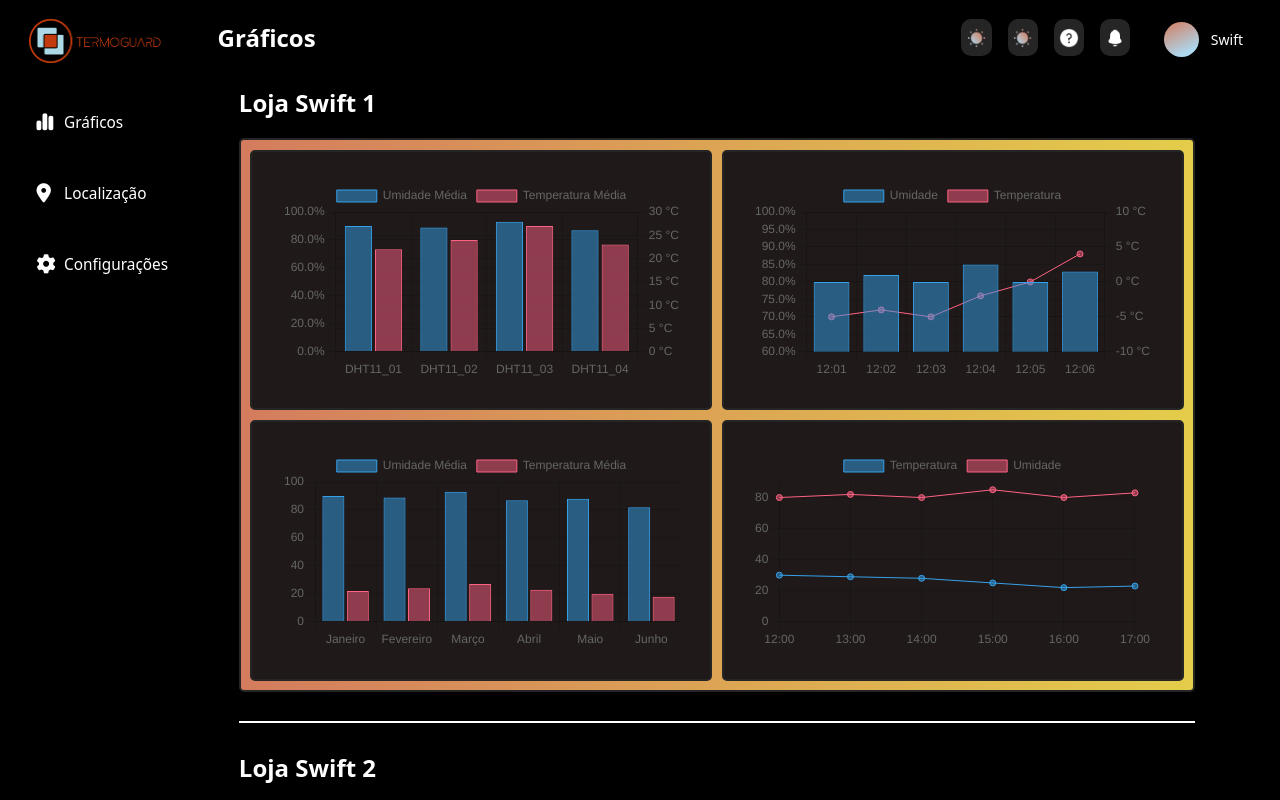
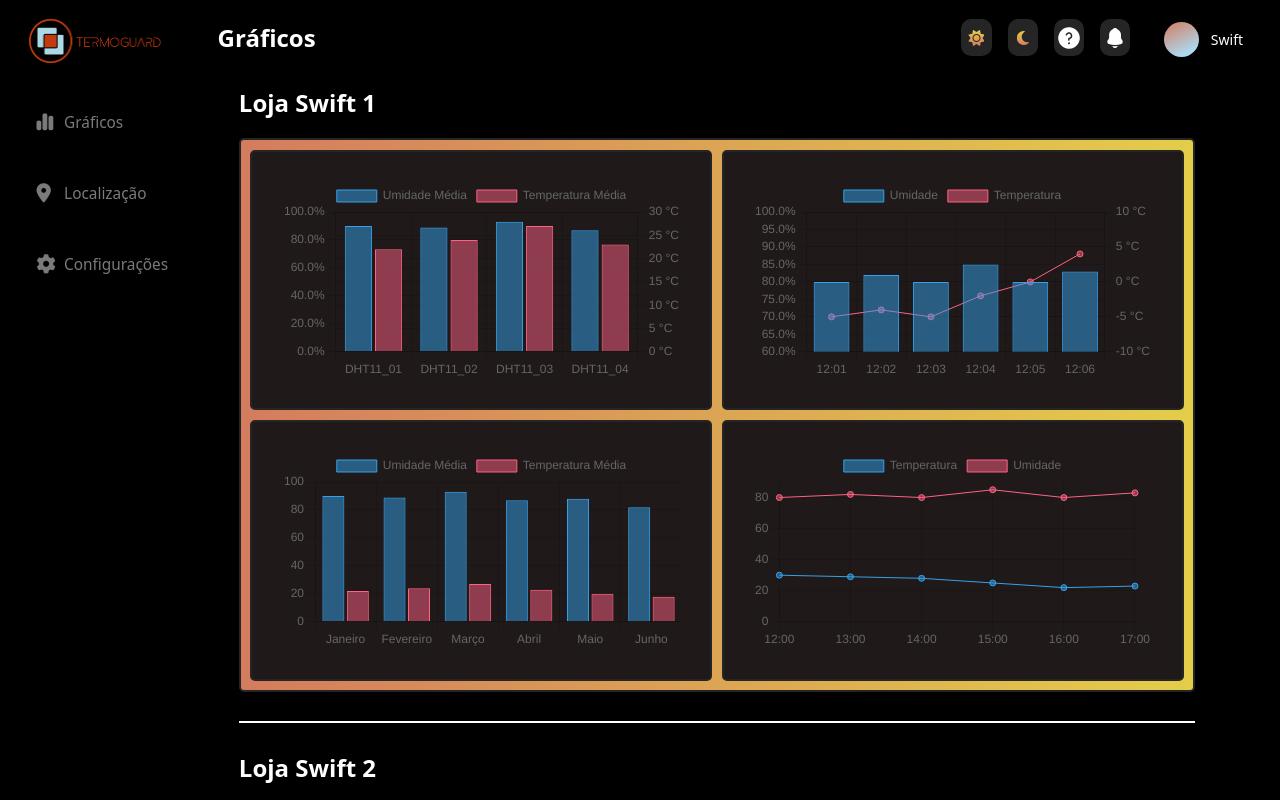
Before and after one commit to JPedroDuarte23/Pagina_login, a plain HTML site: page Dashboard_inicial.html in a window 1280 px wide. Both pictures are taken after a click on the element 1022 px from the left and 37 px from the top of the page. Shown: the top 800 px of the page. Drawn offline with nearby package versions, Linux system fonts and the light colour scheme.

Commit message:
Ajustando coisinhas e cores

```diff
--- a/Css/style_dash_config.css
+++ b/Css/style_dash_config.css
@@ -58,7 +58,7 @@ html,body {
 }
 
 .sidebar a:hover {
-    background-color: #d65b31;
+    background-color: rgb(67, 190, 218);
     color: black;
     border-radius: 0px 4px 4px 0px;
     box-shadow: inset 0 4px 13px -7px rgba(0, 0, 0, 0.3), inset 0 -3px 13px -7px rgba(0, 0, 0, 0.3);
@@ -108,8 +108,11 @@ header h2 {
     justify-content: center;
     align-items: center;
 }
-.lateral_icones .icone img {
-    width: 65%;
+.icone i {
+    cursor: pointer;
+    background: -webkit-linear-gradient(90deg, rgba(95,204,229,1) 0%, rgba(173,230,247,1) 100%);
+    -webkit-background-clip: text;
+    -webkit-text-fill-color: transparent;
 }
 .icone:hover {
     cursor: pointer;
@@ -242,6 +245,13 @@ header h2 {
     background-color: black;
     color: white;
 }
+.sidebar.dark_mode a {
+    color:#7a7a7a;
+}
+.sidebar.dark_mode a:hover {
+    background-color: #d65b31;
+    color: white;
+}
 .icone.dark_mode {
     background-color: #252525;
 }
@@ -269,3 +279,8 @@ header h2 {
 .cores_unidades.dark_mode h3 {
     background: linear-gradient(90deg, #D47C5E 0%, #e4cd4a 100%);
 }
+.icone.dark_mode i {
+    background: -webkit-linear-gradient(90deg, #D47C5E 0%, #e4cd4a 100%);
+    -webkit-background-clip: text;
+    -webkit-text-fill-color: transparent;
+}
--- a/Css/style_dash_incial.css
+++ b/Css/style_dash_incial.css
@@ -59,7 +59,7 @@ html,body {
 }
 
 .sidebar a:hover {
-    background-color: #d65b31;
+    background-color: rgb(67, 190, 218);
     color: black;
     border-radius: 0px 4px 4px 0px;
     box-shadow: inset 0 4px 13px -7px rgba(0, 0, 0, 0.3), inset 0 -3px 13px -7px rgba(0, 0, 0, 0.3);
@@ -113,8 +113,11 @@ header h2 {
 .icone:hover {
     cursor: pointer;
 }
-.lateral_icones .icone img {
-    width: 65%;
+.icone i {
+    cursor: pointer;
+    background: -webkit-linear-gradient(90deg, rgba(95,204,229,1) 0%, rgba(173,230,247,1) 100%);
+    -webkit-background-clip: text;
+    -webkit-text-fill-color: transparent;
 }
 .user {
     display: flex;
@@ -199,3 +202,15 @@ hr {
 hr.dark_mode {
     border-color: white;
 }
+.sidebar.dark_mode a {
+    color:#7a7a7a;
+}
+.sidebar.dark_mode a:hover {
+    background-color: #d65b31;
+    color: white;
+}
+.icone.dark_mode i {
+    background: -webkit-linear-gradient(90deg, #D47C5E 0%, #e4cd4a 100%);
+    -webkit-background-clip: text;
+    -webkit-text-fill-color: transparent;
+}
--- a/Css/style_dash_localiza.css
+++ b/Css/style_dash_localiza.css
@@ -59,7 +59,7 @@ html,body {
 }
 
 .sidebar a:hover {
-    background-color: #d65b31;
+    background-color: rgb(67, 190, 218);
     color: black;
     border-radius: 0px 4px 4px 0px;
     box-shadow: inset 0 4px 13px -7px rgba(0, 0, 0, 0.3), inset 0 -3px 13px -7px rgba(0, 0, 0, 0.3);
@@ -112,8 +112,11 @@ header h2 {
 .icone:hover {
     cursor: pointer;
 }
-.lateral_icones .icone img {
-    width: 65%;
+.icone i {
+    cursor: pointer;
+    background: -webkit-linear-gradient(90deg, rgba(95,204,229,1) 0%, rgba(173,230,247,1) 100%);
+    -webkit-background-clip: text;
+    -webkit-text-fill-color: transparent;
 }
 .user {
     display: flex;
@@ -237,3 +240,17 @@ iframe {
 .tabela.dark_mode .titulo{
     background: linear-gradient(90deg, #D47C5E 0%, #e4cd4a 100%);
 }
+
+
+.sidebar.dark_mode a {
+    color:#7a7a7a;
+}
+.sidebar.dark_mode a:hover {
+    background-color: #d65b31;
+    color: white;
+}
+.icone.dark_mode i {
+    background: -webkit-linear-gradient(90deg, #D47C5E 0%, #e4cd4a 100%);
+    -webkit-background-clip: text;
+    -webkit-text-fill-color: transparent;
+}
--- a/Dashboard_inicial.html
+++ b/Dashboard_inicial.html
@@ -27,9 +27,9 @@
             <header class="light_mode">
                 <h2>Gráficos</h2>
                 <div class="lateral_icones">
-                    <div class="icone light_mode" onclick="mudar_tema_claro()" id="div_sol"><img src="Imagens/sun.png" alt=""></div>
-                    <div class="icone light_mode" onclick="mudar_tema_escuro()" id="div_lua"><img src="Imagens/sun.png" alt=""></div>
-                    <div class="icone light_mode"><img src="Imagens/help.png" alt=""></div>
+                  <div class="icone light_mode" onclick="mudar_tema_claro()" id="div_sol"><i class="fa-solid fa-sun"></i></i></div>
+                  <div class="icone light_mode" onclick="mudar_tema_escuro()" id="div_lua"><i class="fa-solid fa-moon"></i></div>
+                  <div class="icone light_mode"><img src="Imagens/help.png" alt=""></div>
                     <div class="icone light_mode"><img src="Imagens/notification.png" alt=""></div>
                     <div class="user">
                         <div class="circulo"></div>
@@ -140,6 +140,7 @@
       }
       l2__divs = document.querySelectorAll('.light_mode');
      } else {
+
       for(num_divs = 0; num_divs <d2_divs.length; num_divs ++) {
       l2_divs[num_divs].classList.add('light_mode')
       l2_divs[num_divs].classList.remove('dark_mode')
```
Also changed, not shown: Dashboard_cofig.html (+2 -2 lines), Dashboard_localizacao.html (+2 -2 lines).
